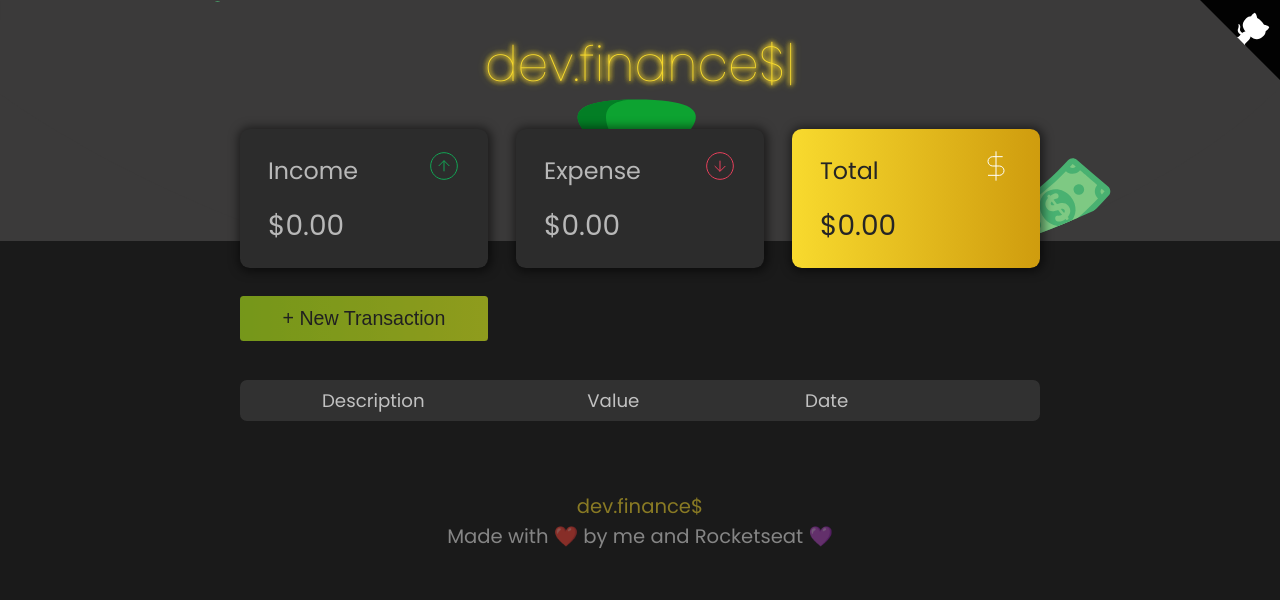
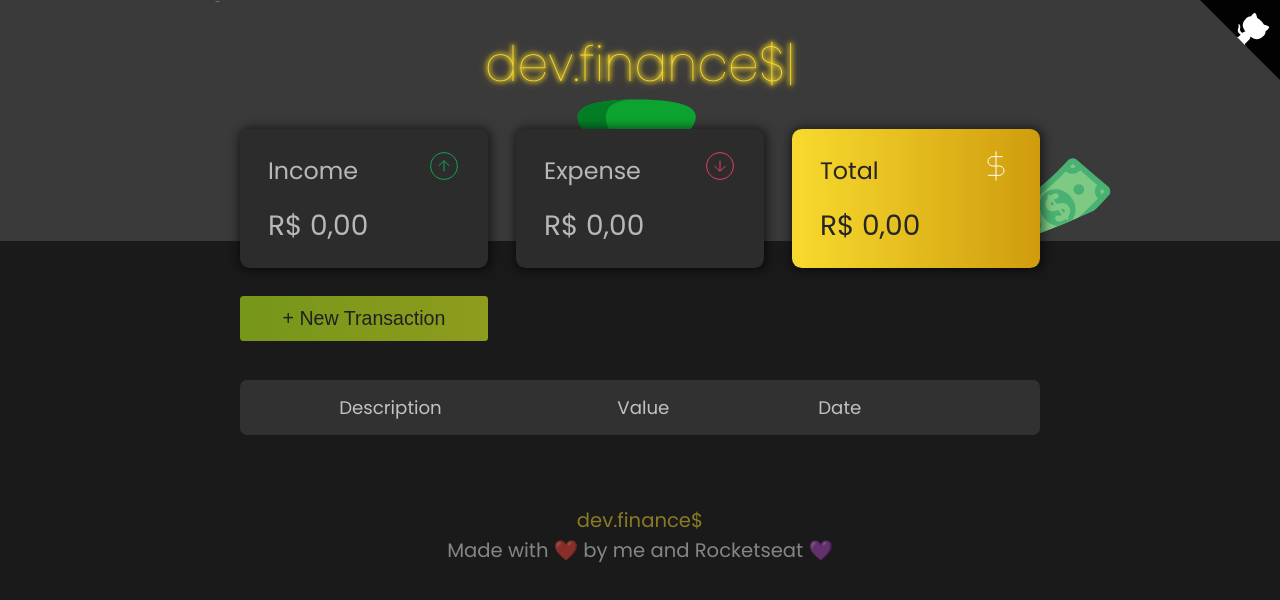
Before and after one commit to Pedro-Murilo/devfinance, a React (Create React App) app: page / in a window 1280 px wide. Shown: the top 600 px of the page. Built offline with nearby package versions, Linux system fonts and the light colour scheme.

Commit message:
fix: fixed a bug to money format correctly

```diff
--- a/src/components/Card/Card.js
+++ b/src/components/Card/Card.js
@@ -6,6 +6,20 @@ import { motion } from "framer-motion";
 const Card = () => {
 
   const { transactions } = useContext(GlobalContext);
+
+  const moneyFormatter = (value) => {
+    const sign = Number(value) < 0 ? '- ' : '';
+
+    value = String(value).replace(/\D/g, '');
+    value = Number(value) / 100;
+
+    value = value.toLocaleString('pt-BR', {
+      style: 'currency',
+      currency: 'BRL',
+    });
+
+    return sign + value;
+  };
 
   const amounts = transactions.map(transaction => transaction.amount);
   const total = amounts.reduce((acc, item) => (acc += item), 0).toFixed(2);
@@ -91,7 +105,7 @@ const Card = () => {
             </motion.svg>
           </div>
         </h3>
-        <p>${income}</p>
+        <p>{moneyFormatter(income)}</p>
       </CardContainer>
       <CardContainer
         as={motion.div}
@@ -139,7 +153,7 @@ const Card = () => {
             </motion.svg>
           </div>
         </h3>
-        <p>${expense}</p>
+        <p>{moneyFormatter(expense)}</p>
       </CardContainer>
       <CardContainer
         as={motion.div}
@@ -180,7 +194,7 @@ const Card = () => {
             </motion.svg>
           </div>
         </h3>
-        <p>${total}</p>
+        <p>{moneyFormatter(total)}</p>
       </CardContainer>
     </>
   );
--- a/src/components/Transactions/TransactionsStyles.js
+++ b/src/components/Transactions/TransactionsStyles.js
@@ -7,8 +7,9 @@ export const DataTable = styled.table`
   margin-top: 1.5rem;
   z-index: 2;
 
-  thead {
-    max-width: 500px;
+  thead th {
+    padding: 1rem 2rem;
+    text-align: center;
   }
 
   th:first-child,
@@ -19,22 +20,6 @@ export const DataTable = styled.table`
   th:last-child,
   td:last-child {
     border-radius: 0 0.5rem 0.5rem 0;
-  }
-
-  th:last-child {
-    width: 100px;
-  }
-
-  th:first-child {
-    width: 250px;
-  }
-
-  th:nth-child(2) {
-    width: 200px;
-  }
-
-  th:nth-child(3) {
-    width: 200px;
   }
 
   th {
@@ -66,7 +51,7 @@ export const DataTable = styled.table`
     }
     td {
       background: #3a3a3a;
-      padding: 0.4rem 0.4rem;
+      padding: 1rem 2rem;
       font-weight: 400;
 
       img {
```
Also changed, not shown: 1 other file (tests, documents, lock files or other folders).
